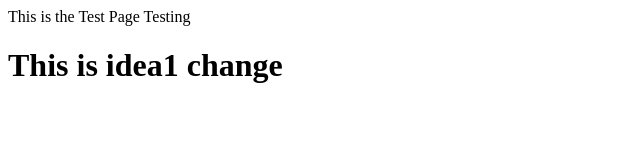
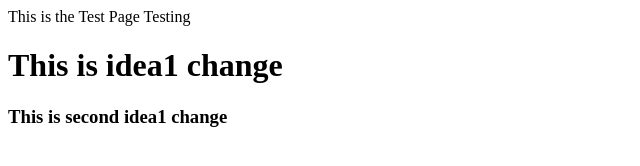
Before and after one commit to pskselvam/webrepo, a plain HTML site: page index.html in a window 1280 px wide. Shown: the whole page, without its empty margins (0-640 px from the left). Drawn offline with Linux system fonts and the light colour scheme.

Commit message:
idea1 second change

```diff
--- a/index.html
+++ b/index.html
@@ -1,2 +1,3 @@
 <html>This is the Test Page Testing</html>
 <h1>This is idea1 change</h1>
+<h3>This is second idea1 change</3>
```
